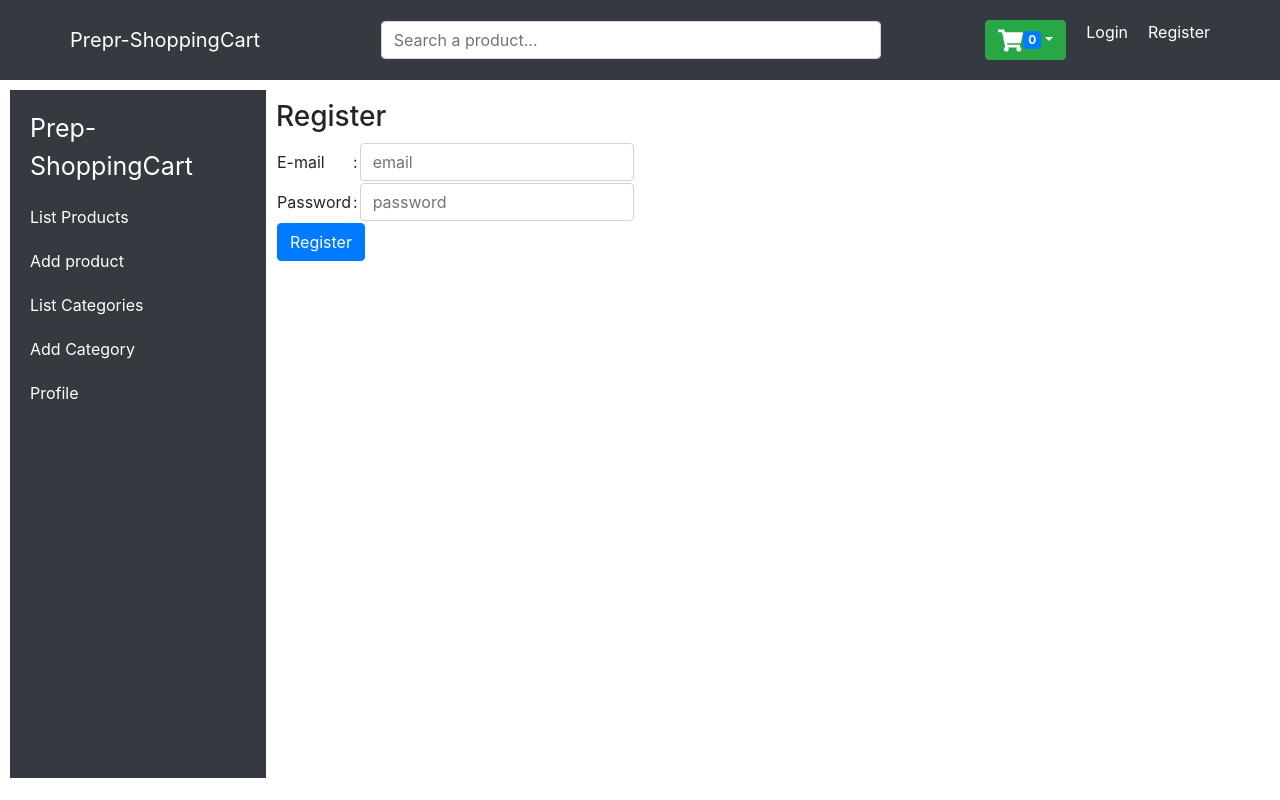
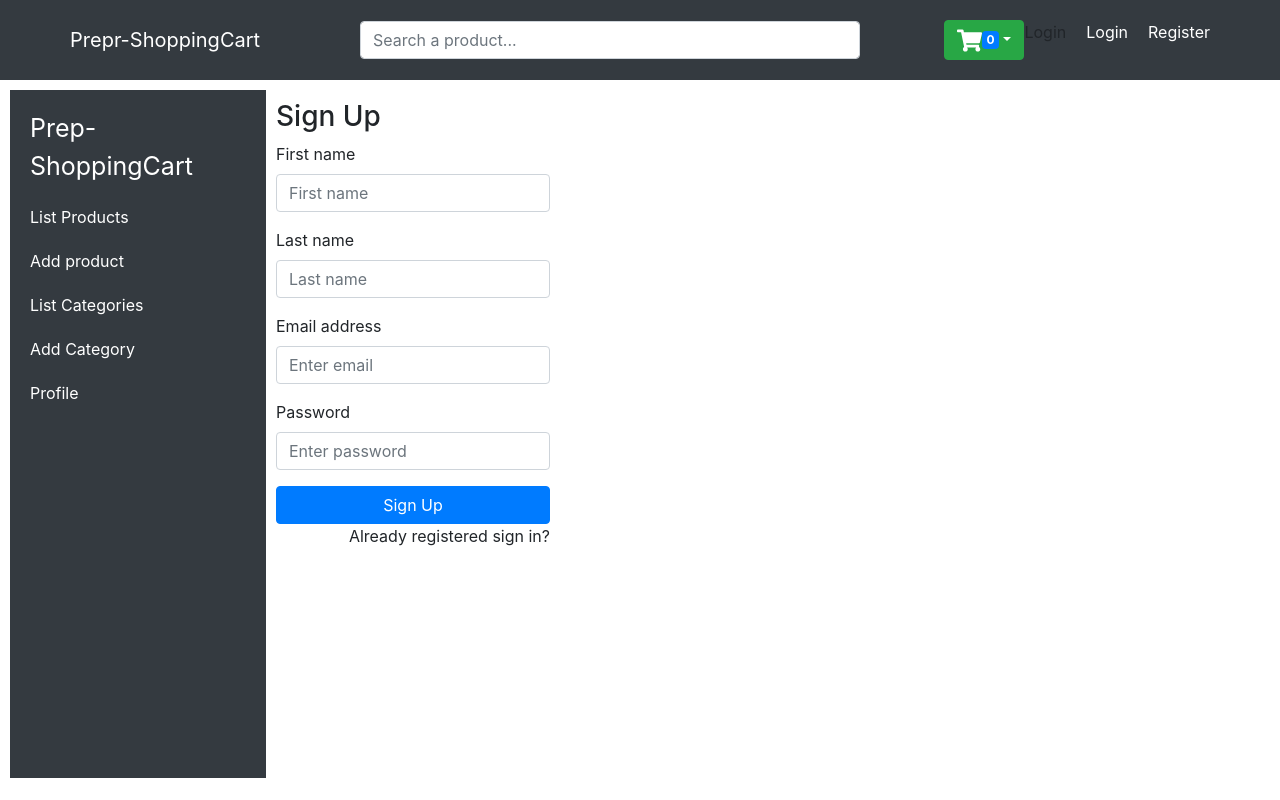
Before and after one commit to nirjo/prepr-onlineshop, a React (Create React App) app: page /register in a window 1280 px wide. Built offline with nearby package versions, Linux system fonts and the light colour scheme.

Commit message:
Styling header

```diff
--- /dev/null
+++ b/src/components/Authentication/Authmodal.js
@@ -0,0 +1,7 @@
+import React from 'react';
+
+const Authmodal = () => {
+  return <div>Login</div>;
+};
+
+export default Authmodal;
--- a/src/components/Header.js
+++ b/src/components/Header.js
@@ -11,6 +11,7 @@
 } from "react-bootstrap";
 import { Link, useLocation } from "react-router-dom";
 import { CartState } from "../context/Context";
+import Authmodal from "./Authentication/Authmodal";
 import "./styles.css";
 
 const Header = () => {
@@ -87,6 +88,7 @@
               )}
             </Dropdown.Menu>
           </Dropdown>
+          <Authmodal />
 		  <span className="navText"><a href="/login">Login</a></span>
       <span className="navText"><a href="/register">Register</a></span>
         </Nav>
--- a/src/components/LoginPage.js
+++ b/src/components/LoginPage.js
@@ -1,12 +1,48 @@
+// import React from 'react';
+
+// const  LoginPage = () => {
+// 	return ( <div className="myContainer">
+//     <h3>Login</h3>
+//     <input type="text" placeholder="email" className="form-control"></input>
+//     <input type="text" placeholder="password" className="form-control"></input>
+//     <button className="btn btn-primary">login</button>
+//   </div>)
+// };
+
+// export default LoginPage;
+
 import React from 'react';
 
-const  LoginPage = () => {
-	return ( <div className="myContainer">
-    <h3>Login</h3>
-    <input type="text" placeholder="email" className="form-control"></input>
-    <input type="text" placeholder="password" className="form-control"></input>
-    <button className="btn btn-primary">login</button>
-  </div>)
+const LoginPage = () => {
+  return (
+  <div>
+    <form>
+                <h3>Sign In</h3>
+
+                <div className="form-group">
+                    <label>Email address</label>
+                    <input type="email" className="form-control" placeholder="Enter email" />
+                </div>
+
+                <div className="form-group">
+                    <label>Password</label>
+                    <input type="password" className="form-control" placeholder="Enter password" />
+                </div>
+
+                <div className="form-group">
+                    <div className="custom-control custom-checkbox">
+                        <input type="checkbox" className="custom-control-input" id="customCheck1" />
+                        <label className="custom-control-label" htmlFor="customCheck1">Remember me</label>
+                    </div>
+                </div>
+
+                <button type="submit" className="btn btn-primary btn-block">Submit</button>
+                <p className="forgot-password text-right">
+                    Forgot <a href="#">password?</a>
+                </p>
+            </form>
+  </div>
+  )
 };
 
 export default LoginPage;
--- a/src/components/RegisterPage.js
+++ b/src/components/RegisterPage.js
@@ -3,36 +3,34 @@
 const RegisterPage = () => {
   return (
     <div className="myContainer">
-      <h3>Register</h3>
-      <table>
-        <tr>
-          <td>E-mail</td>
-          <td>:</td>
-          <td>
-            <input
-              type="text"
-              placeholder="email"
-              className="form-control"
-            ></input>
-          </td>
-        </tr>
-        <tr>
-          <td>Password</td>
-          <td>:</td>
-          <td>
-            <input
-              type="text"
-              placeholder="password"
-              className="form-control"
-            ></input>
-          </td>
-        </tr>
-        <tr>
-          <td colspan="3">
-            <button className="btn btn-primary">Register</button>
-          </td>
-        </tr>
-      </table>
+     <form>
+                <h3>Sign Up</h3>
+
+                <div className="form-group">
+                    <label>First name</label>
+                    <input type="text" className="form-control" placeholder="First name" />
+                </div>
+
+                <div className="form-group">
+                    <label>Last name</label>
+                    <input type="text" className="form-control" placeholder="Last name" />
+                </div>
+
+                <div className="form-group">
+                    <label>Email address</label>
+                    <input type="email" className="form-control" placeholder="Enter email" />
+                </div>
+
+                <div className="form-group">
+                    <label>Password</label>
+                    <input type="password" className="form-control" placeholder="Enter password" />
+                </div>
+
+                <button type="submit" className="btn btn-primary btn-block">Sign Up</button>
+                <p className="forgot-password text-right">
+                    Already registered <a href="#">sign in?</a>
+                </p>
+            </form>
     </div>
   );
 };
```
Also changed, not shown: src/firebase.js (+6 -16 lines).
